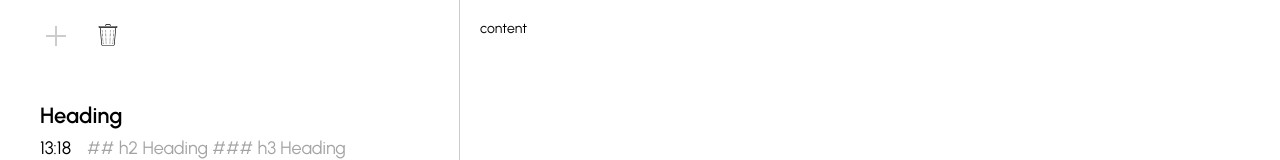
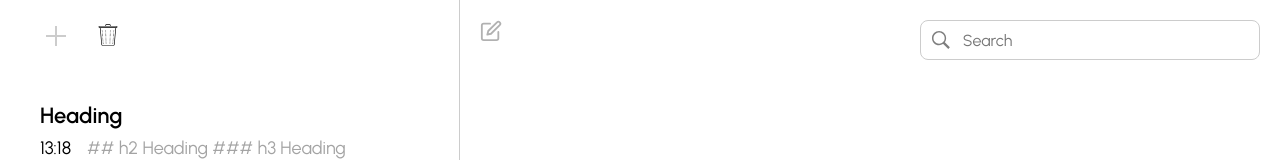
Before and after one commit to FesakSerhii/notes-nuxt, a Nuxt app: page / in a window 1280 px wide. Shown: the top 160 px of the page. Built offline with nearby package versions, Linux system fonts and the light colour scheme.

Commit message:
feat: add header UI

```diff
--- /dev/null
+++ b/components/Header.vue
@@ -0,0 +1,31 @@
+<script setup lang="ts">
+
+</script>
+
+<template>
+  <header class="header">
+    <div class="header-nav">
+      <IconsEdit class="icon-edit"/>
+    </div>
+    <div class="header-search">
+      <Search />
+    </div>
+  </header>
+</template>
+
+<style scoped lang="scss">
+  .header {
+    display: flex;
+    justify-content: space-between;
+  }
+  .icon-edit {
+    opacity: .3;
+    width: 22px;
+    height: 22px;
+    cursor: pointer;
+    transition: .3s;
+    &:hover {
+      opacity: 1;
+    }
+  }
+</style>
--- /dev/null
+++ b/components/Search.vue
@@ -0,0 +1,34 @@
+<script setup lang="ts">
+
+</script>
+
+<template>
+  <label>
+    <IconsSearch class="icon-search"/>
+    <input type="text" placeholder="Search">
+  </label>
+</template>
+
+<style scoped lang="scss">
+label {
+  border-radius: 8px;
+  width: 340px;
+  border: 1px solid #ccc;
+  height: 40px;
+  overflow: hidden;
+  display: flex;
+  align-items: center;
+  gap: 8px;
+  padding: 8px;
+  input {
+    width: calc(100% - 30px);
+    height: 100%;
+    font-size: 16px;
+  }
+}
+.icon-search {
+  width: 24px;
+  height: 24px;
+  opacity: .5;
+}
+</style>
--- /dev/null
+++ b/components/icons/Edit.vue
@@ -0,0 +1,14 @@
+<script setup lang="ts">
+
+</script>
+
+<template>
+  <svg class="feather feather-edit" fill="none" height="24" stroke="currentColor" stroke-linecap="round" stroke-linejoin="round" stroke-width="2" viewBox="0 0 24 24" width="24">
+    <path d="M11 4H4a2 2 0 0 0-2 2v14a2 2 0 0 0 2 2h14a2 2 0 0 0 2-2v-7"/>
+    <path d="M18.5 2.5a2.121 2.121 0 0 1 3 3L12 15l-4 1 1-4 9.5-9.5z"/>
+  </svg>
+</template>
+
+<style scoped lang="scss">
+
+</style>
--- /dev/null
+++ b/components/icons/Search.vue
@@ -0,0 +1,14 @@
+<script setup lang="ts">
+
+</script>
+
+<template>
+  <svg height="512px" viewBox="0 0 512 512" width="512px" xml:space="preserve">
+    <path
+        d="M344.5,298c15-23.6,23.8-51.6,23.8-81.7c0-84.1-68.1-152.3-152.1-152.3C132.1,64,64,132.2,64,216.3  c0,84.1,68.1,152.3,152.1,152.3c30.5,0,58.9-9,82.7-24.4l6.9-4.8L414.3,448l33.7-34.3L339.5,305.1L344.5,298z M301.4,131.2  c22.7,22.7,35.2,52.9,35.2,85c0,32.1-12.5,62.3-35.2,85c-22.7,22.7-52.9,35.2-85,35.2c-32.1,0-62.3-12.5-85-35.2  c-22.7-22.7-35.2-52.9-35.2-85c0-32.1,12.5-62.3,35.2-85c22.7-22.7,52.9-35.2,85-35.2C248.5,96,278.7,108.5,301.4,131.2z"/>
+  </svg>
+</template>
+
+<style scoped lang="scss">
+
+</style>
--- a/pages/index.vue
+++ b/pages/index.vue
@@ -8,7 +8,14 @@
       <Aside />
     </template>
     <template #content>
-      content
+      <div class="page">
+        <div class="page-top">
+          <Header />
+        </div>
+        <div class="page-editor">
+
+        </div>
+      </div>
     </template>
   </NuxtLayout>
 
```
